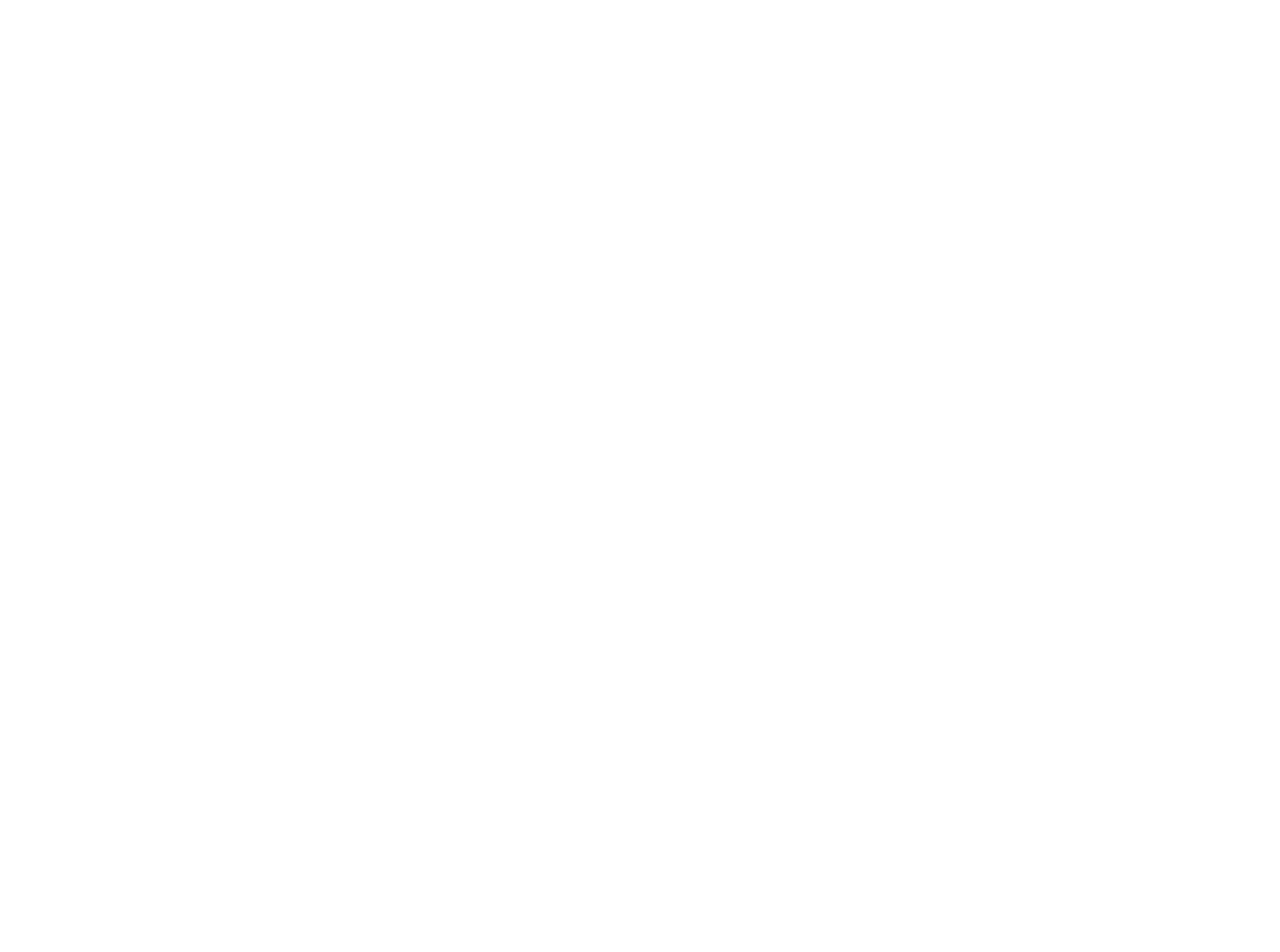
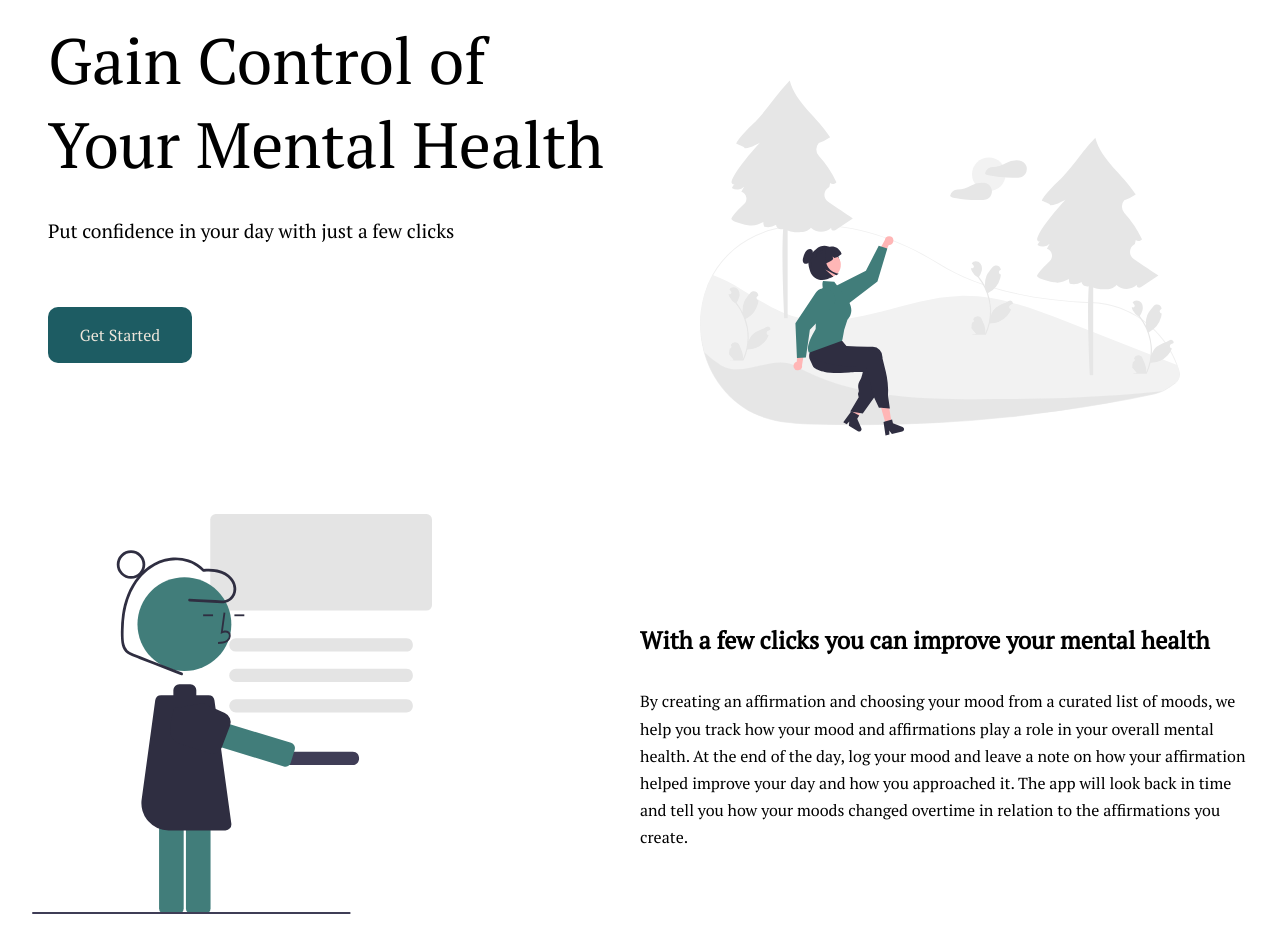
Before and after one commit to TannerBarcelos/Affirmations, a React (Create React App) app in the folder frontend/: page / in a window 1280 px wide. Shown: the part 198-1150 px from the top of the page. Before the commit the page ends 800 px from the top, so only its background shows below. Built offline with nearby package versions, Linux system fonts and the light colour scheme.

Commit message:
Desktop landing done

```diff
--- a/frontend/src/App.js
+++ b/frontend/src/App.js
@@ -14,8 +14,8 @@
   return (
     <>
       <Router>
+        <Header />
         <div className='container'>
-          <Header />
           <Routes>
             <Route path='/' element={<Home />} />
             <Route path='/dashboard' element={<Dashboard />} />
--- a/frontend/src/index.css
+++ b/frontend/src/index.css
@@ -26,7 +26,7 @@
 
 /* HEADER STYLES */
 .header {
-  padding: 1rem 0;
+  padding: 2rem 2rem 2.5rem 2rem;
   display: flex;
   align-items: center;
   justify-content: space-between;
@@ -34,6 +34,9 @@
   width: 100%;
   height: 4em;
   font-size: 1rem;
+  -webkit-box-shadow: 0px 0px 8px rgb(170, 170, 170);
+  -moz-box-shadow: 0px 0px 8px rgb(187, 187, 187);
+  box-shadow: 0px 0px 8px rgb(187, 187, 187);
 }
 
 .header .logo {
@@ -184,6 +187,93 @@
   cursor: pointer;
   background-color: rgb(105, 105, 105);
 }
+
+/* LANDING PAGE STYLES*/
+.hero {
+  margin: 8rem auto 0 auto;
+  max-width: 90rem;
+  min-height: 40vh;
+  display: grid;
+  grid-template-columns: repeat(2, 1fr);
+  grid-template-rows: repeat(1, 1fr);
+  gap: 1rem;
+  padding: 1rem;
+}
+
+.cta {
+  width: 100%;
+  height: 100%;
+  display: flex;
+  flex-direction: column;
+  align-items: left;
+}
+
+.cta-2 {
+  width: 100%;
+  height: 100%;
+  display: flex;
+  flex-direction: column;
+  align-items: center;
+}
+
+.cta #cta-heading {
+  font-size: 4rem;
+  font-weight: 500;
+}
+
+.cta #cta-slogan {
+  font-size: 1.2rem;
+  margin-top: 2rem;
+  font-weight: 300;
+}
+
+.cta .cta-start {
+  width: 9rem;
+  height: 3.5rem;
+  margin-top: 4rem;
+  font-size: 1rem;
+}
+
+#mental-img {
+  width: 30rem;
+  height: 30rem;
+}
+
+#click-img {
+  width: 25rem;
+  height: 25rem;
+}
+
+.explain {
+  margin: 0 auto;
+  max-width: 90rem;
+  min-height: 28rem;
+  display: grid;
+  grid-template-columns: repeat(2, 1fr);
+}
+
+.sell {
+  width: 100%;
+  height: 100%;
+  display: flex;
+  flex-direction: column;
+  justify-content: center;
+  align-items: left;
+}
+
+.explain-image {
+  width: 100%;
+  height: 100%;
+  display: flex;
+  flex-direction: column;
+  align-items: left;
+}
+
+.sell p {
+  padding-top: 2rem;
+  line-height: 1.7rem;
+}
+
 /*****************************************/
 @media screen and (min-width: 600px) {
   .nav-item-link:hover {
@@ -197,6 +287,10 @@
   body {
     max-width: 100%;
     overflow-x: hidden;
+  }
+
+  .header {
+    box-shadow: none;
   }
 
   .header .logo {
--- a/frontend/src/pages/Home.jsx
+++ b/frontend/src/pages/Home.jsx
@@ -1,4 +1,46 @@
+import { useNavigate } from 'react-router-dom';
+import mental from '../assets/icons/mental.svg';
+import click from '../assets/icons/click.svg';
+
 const Home = () => {
-  return <div></div>;
+  const navigate = useNavigate();
+  return (
+    <div>
+      <section className='hero'>
+        <div className='cta'>
+          <h1 id='cta-heading'>Gain Control of Your Mental Health</h1>
+          <p id='cta-slogan'>
+            Put confidence in your day with just a few clicks
+          </p>
+          <button
+            className='btn cta-start'
+            onClick={(e) => navigate('/register')}
+          >
+            Get Started
+          </button>
+        </div>
+        <div className='cta-2'>
+          <img id='mental-img' src={mental} alt='Mental Health Image' />
+        </div>
+      </section>
+      <section className='explain'>
+        <div className='explain-image'>
+          <img id='click-img' src={click} alt='Clicks' />
+        </div>
+        <div className='sell'>
+          <h2>With a few clicks you can improve your mental health</h2>
+          <p>
+            By creating an affirmation and choosing your mood from a curated
+            list of moods, we help you track how your mood and affirmations play
+            a role in your overall mental health. At the end of the day, log
+            your mood and leave a note on how your affirmation helped improve
+            your day and how you approached it. The app will look back in time
+            and tell you how your moods changed overtime in relation to the
+            affirmations you create.
+          </p>
+        </div>
+      </section>
+    </div>
+  );
 };
 export default Home;
```
Also changed, not shown: frontend/src/assets/icons/click.svg (added), frontend/src/assets/icons/mental.svg (added).
